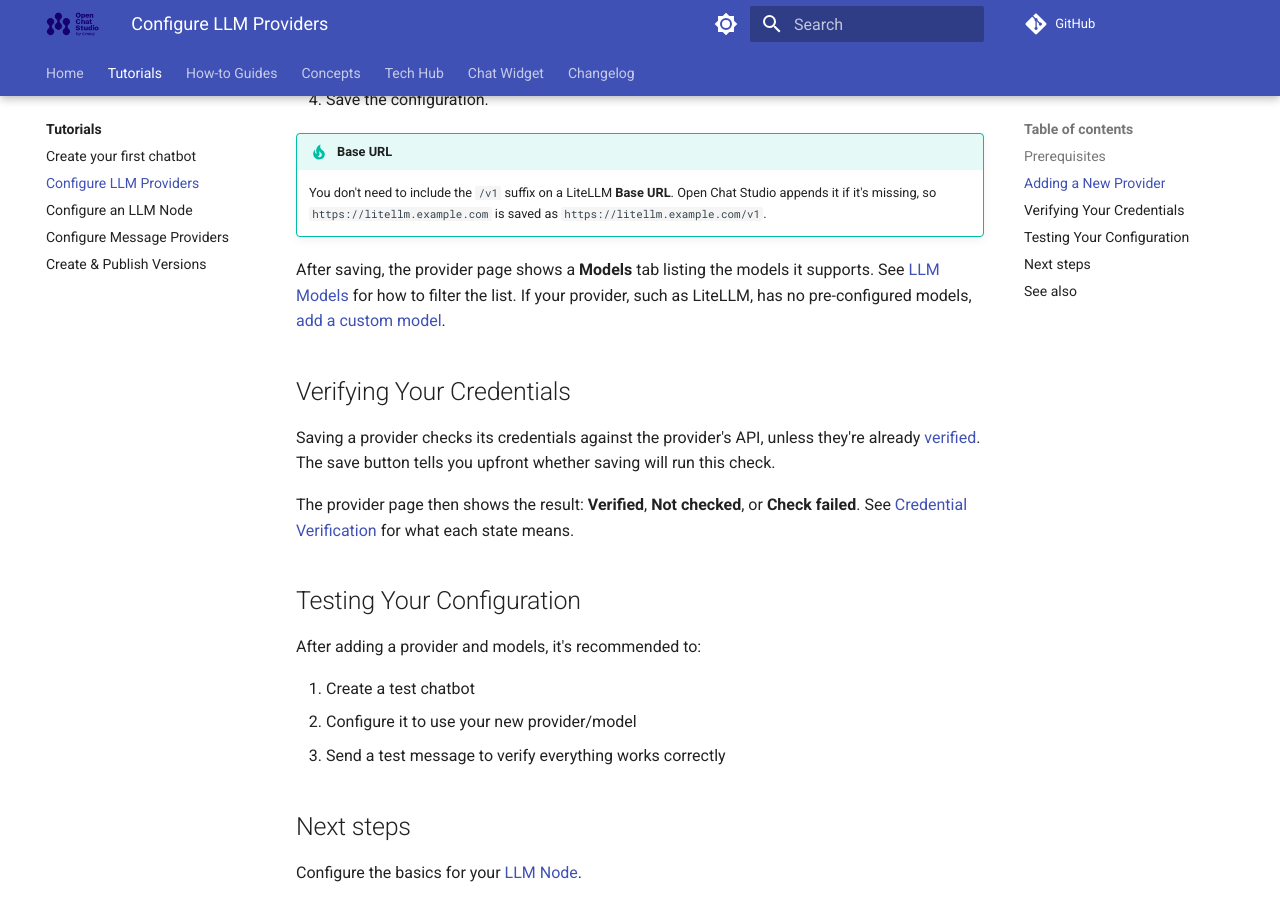
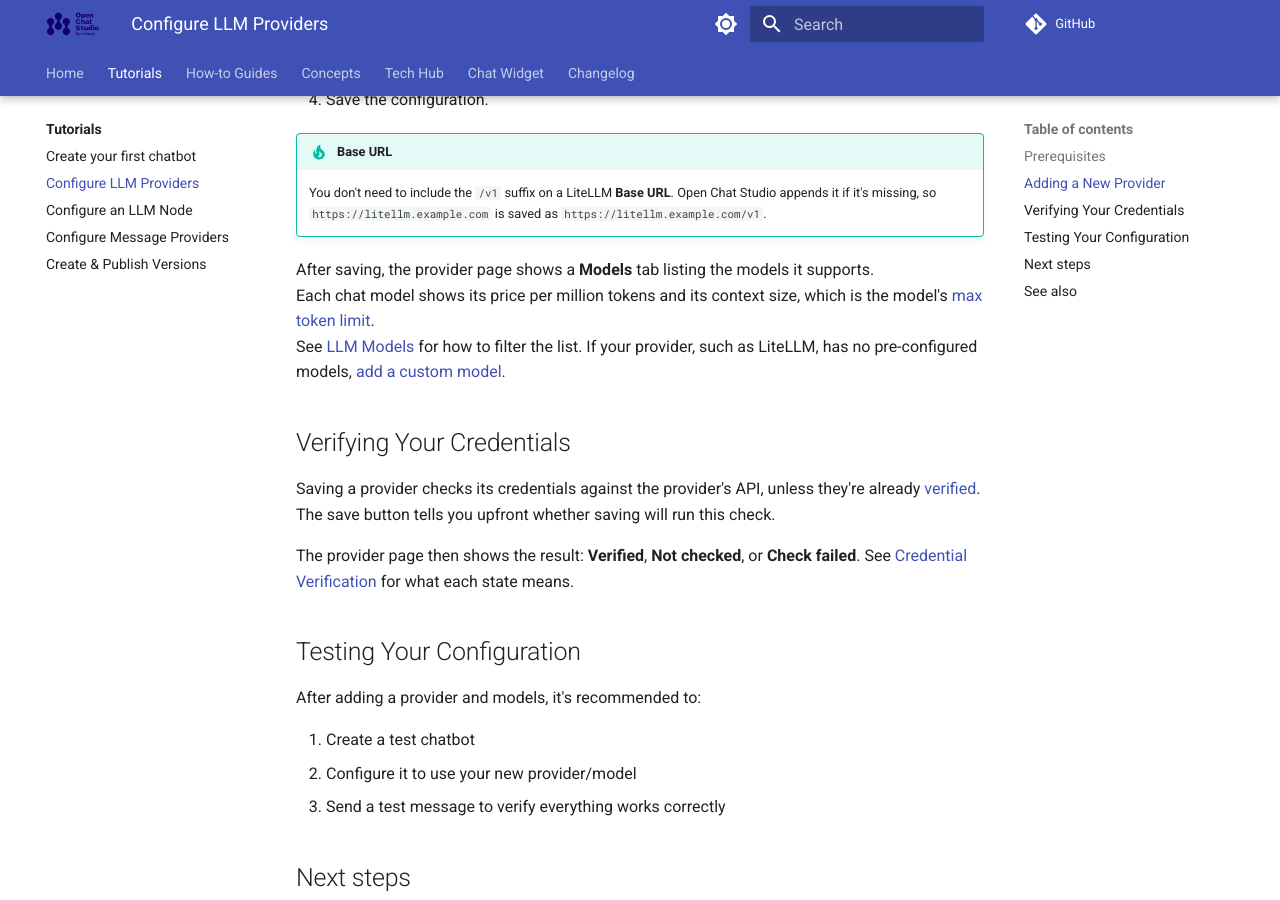
Before and after one commit to dimagi/open-chat-studio-docs, an MkDocs documentation site: the page built from docs/tutorials/configure_llm_providers.md, in a window 1280 px wide and 900 px high, scrolled down 711 px. Built offline with MkDocs 1.6.1 and Material for MkDocs 9.7.7, drawn with Linux system fonts in a browser that asks for light colours; a script that is not in the unit is left out; comment, search, counter and statistics services are not loaded.

Commit message:
Accuracy - Config LLM providers model showing price per 1 M tokens and context size

```diff
--- a/docs/tutorials/configure_llm_providers.md
+++ b/docs/tutorials/configure_llm_providers.md
@@ -29,6 +29,7 @@
     Open Chat Studio appends it if it's missing, so `https://litellm.example.com` is saved as `https://litellm.example.com/v1`.
 
 After saving, the provider page shows a **Models** tab listing the models it supports.
+Each chat model shows its price per million tokens and its context size, which is the model's [max token limit](../concepts/llm.md#max-token-limit).
 See [LLM Models](../concepts/team/llm_providers.md#llm-models) for how to filter the list.
 If your provider, such as LiteLLM, has no pre-configured models, [add a custom model](../how-to/add_custom_llm_model.md).
 
```
